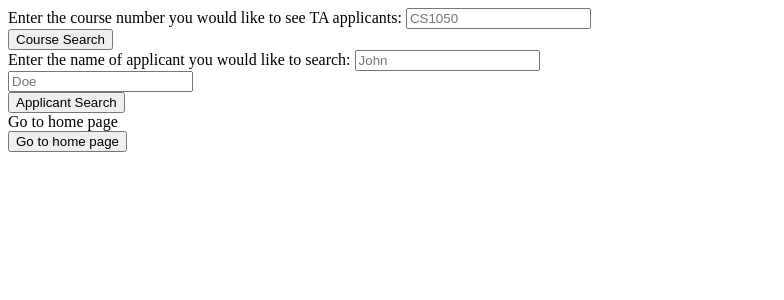
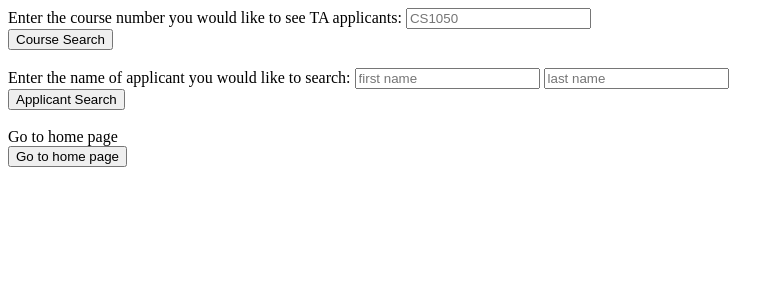
Before and after one commit to bks437/Software-Engineering-Project, a PHP site: page /phpAPP/professor_page.php in a window 1280 px wide. Shown: the top 300 px of the page, without its empty margins (0-784 px from the left). Run offline with PHP 8.4, Linux system fonts and the light colour scheme; the visitor is signed in with stand-in values (Sample User, id 1); some libraries are stand-ins or nearby versions.

Commit message:
updated applicant search in professor page

```diff
--- a/phpAPP/professor_page.php
+++ b/phpAPP/professor_page.php
@@ -65,39 +65,16 @@
 				or die('Could not connect: ' . pg_last_error());
 
 		//find applicant userID based on provided first name and/or last name;
-		if($_POST['applicant_fName']) {
-
-			//if both first name and last name are searched
-			if($_POST['applicant_lName']) {
-
-				$applicant_fName = $_POST['applicant_fName'];
-				$applicant_lName = $_POST['applicant_lName'];
-				$username_find = "SELECT P.username from DDL.person P where lower(P.fname) = lower('$applicant_fName') AND lower(P.lname) = lower('$applicant_lName');";
-				$result= pg_query($dbconn, $username_find)or die('error! ' . pg_last_error());
-
-			}
-
-			//if only first name is searched
-			else {
-
-				$applicant_fName = $_POST['applicant_fName'];
-				$username_find = "SELECT P.username from DDL.person P where lower(P.fname) = lower('$applicant_fName');";
-				$result= pg_query($dbconn, $username_find)or die('error! ' . pg_last_error());
-			}
-		}
-
-		//if only last name is searched
-		elseif ($_POST['applicant_lName']){
-				$applicant_lName = $_POST['applicant_lName'];
-				$username_find = "SELECT P.username from DDL.person P where lower(P.lname) = lower('$applicant_lName');";
-				$result= pg_query($dbconn, $username_find)or die('error! ' . pg_last_error());
-
-		}
-		else{
+		if(!$_POST['applicant_lName'] and !$_POST['applicant_fName'] ){
 			$result = false;
 			echo "Wrong! Both first name and last name can not be empty!".'<br/><br/><br/>';
 		}
-
+		else {
+			$applicant_fName = $_POST['applicant_fName'];
+			$applicant_lName = $_POST['applicant_lName'];
+			$username_find = "SELECT P.username from public.person P where lower(P.fname) = lower('$applicant_fName') OR lower(P.lname) = lower('$applicant_lName');";
+			$result= pg_query($dbconn, $username_find)or die('error! ' . pg_last_error());
+		}
 
 		if ($result == false) {
 			$_SESSION['form_search']=false;
@@ -121,7 +98,7 @@
 					echo "</tr>";
 
 				$num_rows = pg_num_rows($result);
-				echo "number of rows:".$num_rows;
+
 				$i=1;
 				while($row = pg_fetch_array($result)) {
 					$course = $row['c_id'];
@@ -162,13 +139,13 @@
 		<div>
 				<label for="courseNumb" > Enter the course number you would like to see TA applicants: </label>
 				<input type="text" name="courseNumb" id="courseSearch" placeholder = "CS1050"></input><br>
-				<button type="submit" name="CSearch" value="search by course">Course Search</button>
+				<button type="submit" name="CSearch" value="search by course">Course Search</button><br><br>
 		</div>
 		<div>
 				<label for="applicantName" > Enter the name of applicant you would like to search: </label>
-				<input type="text" name="applicant_fName" id="applicantSearch" placeholder = "John"></input><br>
-				<input type="text" name="applicant_lName" id="applicantSearch" placeholder = "Doe"></input><br>
-				<button type="submit" name="ASearch" value="search by applicant">Applicant Search</button>
+				<input type="text" name="applicant_fName" id="applicantSearch" placeholder = "first name"></input>
+				<input type="text" name="applicant_lName" id="applicantSearch" placeholder = "last name"></input><br>
+				<button type="submit" name="ASearch" value="search by applicant">Applicant Search</button><br><br>
 		</div>
 		<!--comment on applicants of their choosing
 					button in generated table to add to comment of person-->
@@ -178,7 +155,7 @@
 		<div >
 				<label for="homepage">Go to home page</label><br>
 
-				<input type="submit" name="homepage" value="Go to home page"></input>
+				<input type="submit" name="homepage" value="Go to home page"><br><br></input>
 
 		</div>
 
```
